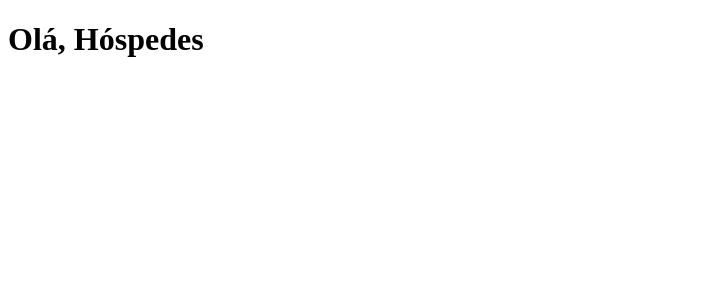
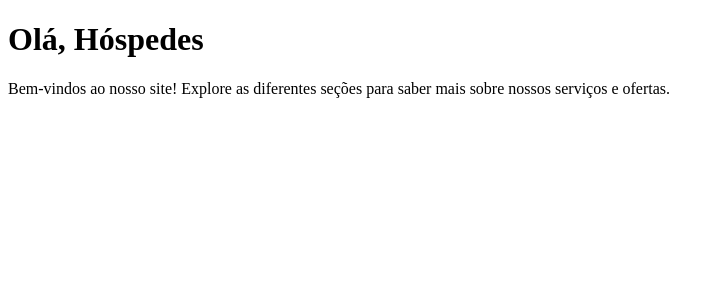
Before and after one commit to katherinykamili/projeto-angular, an Angular app: page / in a window 1280 px wide. Shown: the top 300 px of the page, without its empty margins (0-724 px from the left). Built offline with nearby package versions, Linux system fonts and the light colour scheme.

Commit message:
adicionar mensagem de boas-vindas na página inicial

```diff
--- a/src/app/app.html
+++ b/src/app/app.html
@@ -1,4 +1,6 @@
 <h1>Olá, Hóspedes</h1>
+<p>Bem-vindos ao nosso site! Explore as diferentes seções para saber mais sobre nossos serviços e ofertas.</p>
+
 
 
 <router-outlet />
```
